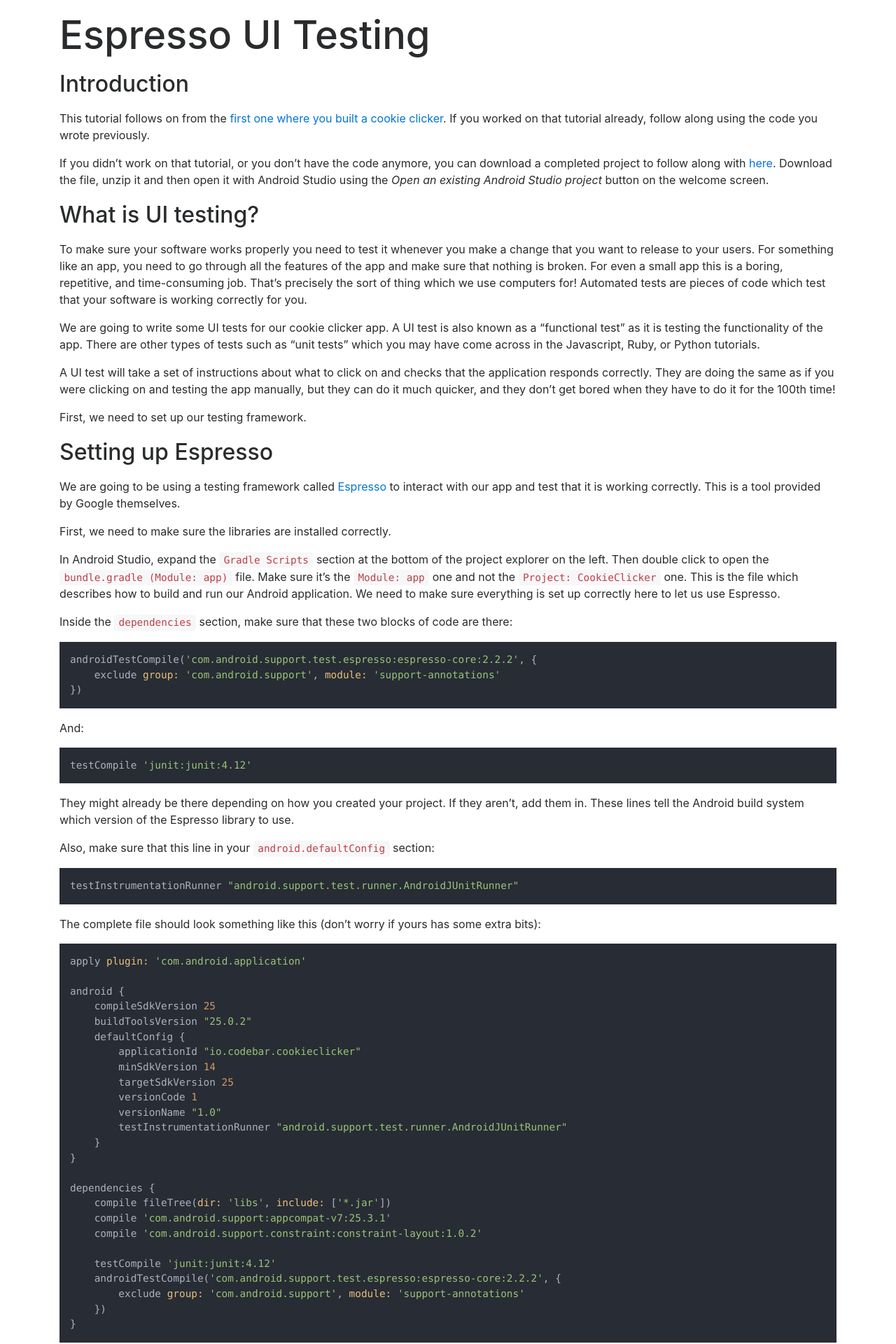
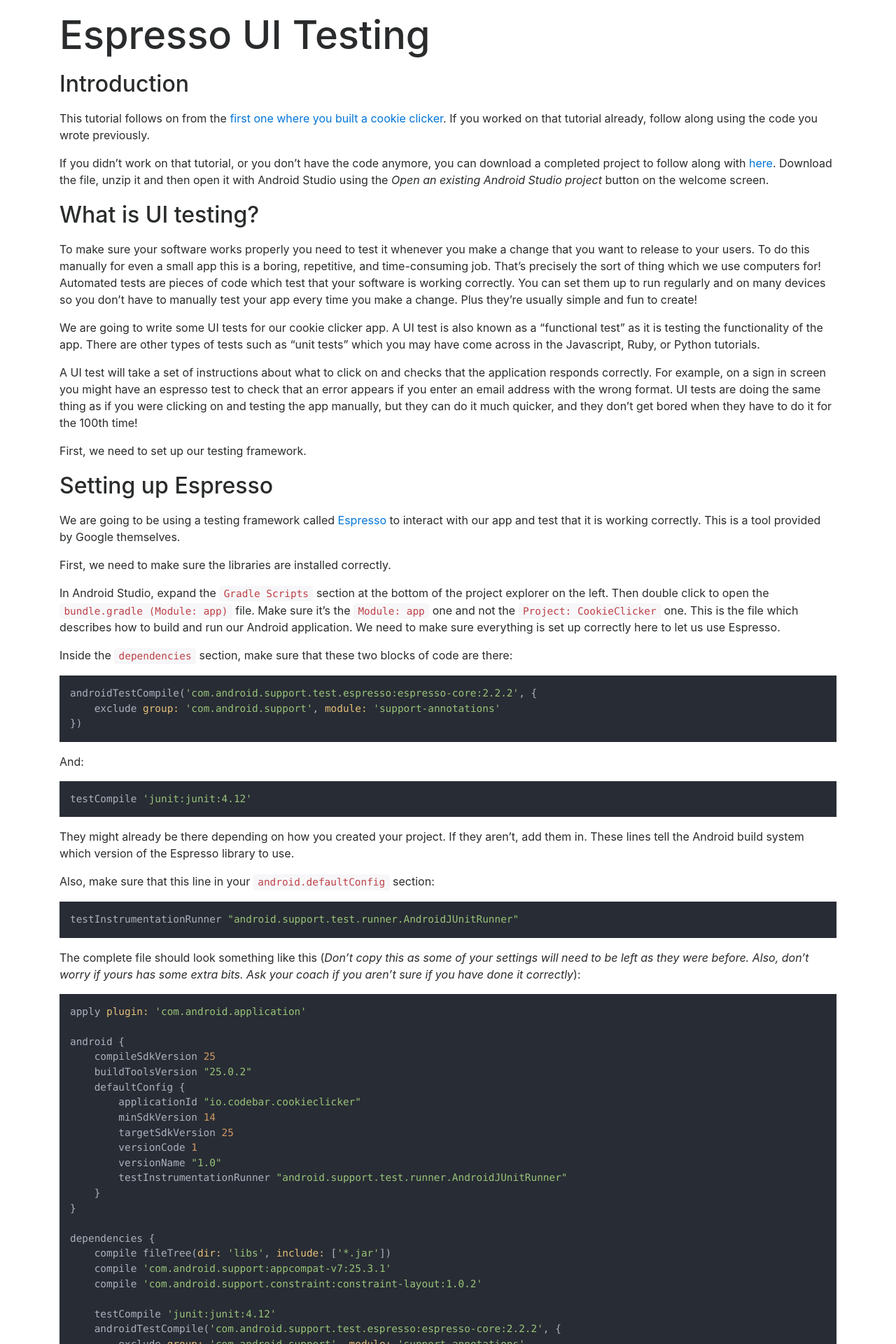
Before and after one commit to codebar/android-tutorials, a Jekyll site: the page built from worksheets/espresso-testing/index.md, in a window 1280 px wide. Shown: the top 1920 px of the page at 70% size. Built offline with Jekyll 4.4.1, drawn with Linux system fonts in a browser that asks for light colours; nearby versions of some CDN libraries; some of the changed text lies outside the part shown.

Commit message:
Add the suggested areas to the tutorial

````diff
--- a/assets/main.css
+++ b/assets/main.css
@@ -29,3 +29,22 @@
   background-color: #282c34;
   padding: 15px;
 }
+
+.aside {
+  position: relative;
+  padding: 16px;
+  margin: 0 32px;
+}
+.idea {
+  background-color: #FFF9C4;
+}
+.aside p.aside-title {
+  font-weight: bold;
+  margin-bottom: 0;
+}
+.aside p {
+  font-size: 0.8em;
+}
+.aside p:last-child {
+  margin-bottom: 0;
+}
--- a/worksheets/espresso-testing/index.md
+++ b/worksheets/espresso-testing/index.md
@@ -9,11 +9,11 @@
 If you didn't work on that tutorial, or you don't have the code anymore, you can download a completed project to follow along with [here](downloads/cookie-clicker.zip). Download the file, unzip it and then open it with Android Studio using the *Open an existing Android Studio project* button on the welcome screen.
 
 ## What is UI testing?
-To make sure your software works properly you need to test it whenever you make a change that you want to release to your users. For something like an app, you need to go through all the features of the app and make sure that nothing is broken. For even a small app this is a boring, repetitive, and time-consuming job. That's precisely the sort of thing which we use computers for! Automated tests are pieces of code which test that your software is working correctly for you.
+To make sure your software works properly you need to test it whenever you make a change that you want to release to your users. To do this manually for even a small app this is a boring, repetitive, and time-consuming job. That's precisely the sort of thing which we use computers for! Automated tests are pieces of code which test that your software is working correctly. You can set them up to run regularly and on many devices so you don't have to manually test your app every time you make a change. Plus they're usually simple and fun to create!
 
 We are going to write some UI tests for our cookie clicker app. A UI test is also known as a "functional test" as it is testing the functionality of the app. There are other types of tests such as "unit tests" which you may have come across in the Javascript, Ruby, or Python tutorials.
 
-A UI test will take a set of instructions about what to click on and checks that the application responds correctly. They are doing the same as if you were clicking on and testing the app manually, but they can do it much quicker, and they don't get bored when they have to do it for the 100th time!
+A UI test will take a set of instructions about what to click on and checks that the application responds correctly. For example, on a sign in screen you might have an espresso test to check that an error appears if you enter an email address with the wrong format. UI tests are doing the same thing as if you were clicking on and testing the app manually, but they can do it much quicker, and they don't get bored when they have to do it for the 100th time!
 
 First, we need to set up our testing framework.
 
@@ -46,7 +46,7 @@
 testInstrumentationRunner "android.support.test.runner.AndroidJUnitRunner"
 ```
 
-The complete file should look something like this (don't worry if yours has some extra bits):
+The complete file should look something like this (_Don't copy this as some of your settings will need to be left as they were before. Also, don't worry if yours has some extra bits. Ask your coach if you aren't sure if you have done it correctly_):
 
 ```groovy
 apply plugin: 'com.android.application'
@@ -76,7 +76,7 @@
 }
 ```
 
-Press the *Sync Now* button in the bar which has appeared along the top. If the bar disappears after syncing, then everything is set up correctly! If the bar shows and error message and a *Try Again* button then something has gone wrong. Take a look at the error at the bottom of the screen to see if you can fix it, or ask your coach for help.
+Press the *Sync Now* button in the golden yellow bar which has appeared along the top of the code editor window. If the bar disappears after syncing, then everything is set up correctly! If the bar shows and error message and a *Try Again* button then something has gone wrong. Take a look at the error at the bottom of the screen to see if you can fix it, or ask your coach for help.
 
 ## Writing our first test
 Now we have everything set up; we can write our first test!
@@ -129,7 +129,7 @@
 
 This pattern of getting the view with a set of requirements and then checking something with it forms the basis of how Expresso tests work.
 
-The completed test file should now look like this:
+The completed test file should now look like this (_remember, don't copy this directly as some of your code (such as the package name) need to be different. As your coach if you are not sure_):
 
 ```java
 package io.codebar.cookieclicker;
@@ -206,6 +206,16 @@
 
 Let's run this new test using the play icon next to the `totalIncreasesWhenCookieClicked` method line. This test should take just long enough for you to see the 1 on the screen, but it's still so fast that you might blink and miss it!
 
+<div class="aside idea">
+<p class="aside-title">Aside: Breakpoints</p>
+
+<p>If the test is running too fast and you would like to see what is happening clearly, you can try using a _breakpoint_. A breakpoint is a marker which tells the application to pause at a particular line of code so you can see what it is doing. They are very useful for debugging your apps!</p>
+
+<p>To set a breakpoint, click in the margin to the left of the line of code you would like the test to stop on. The first line of the <code>totalIncreasesWhenCookieClicked</code> method is a good place. Then, use the "debug run" button (the one with the bug and play icon to the right of the "play" button you used before).</p>
+
+<p>Now when the test runs, it should stop on that line and show the "debugger" panel at the bottom of the Android Studio window. You can use the buttons in that panel to "step" between lines or to continue running. Hover over the buttons to see a tooltip for what they do and ask your coach if you are unsure.</p>
+</div>
+
 ## Getting a high score!
 We've now tested all the functionality of our app, so now let's do something just for fun: let's make Espresso click loads of time on the cookie and get a high score!
 
@@ -238,3 +248,6 @@
 * [Espresso documentation](https://google.github.io/android-testing-support-library/docs/espresso/index.html).
 * [Android testing documentation](https://developer.android.com/studio/test/index.html).
 * [Using the Espresso test recorder](https://developer.android.com/studio/test/espresso-test-recorder.html).
+
+## Possible extension
+You can try extending your cookie clicker and tests by adding an [`EditText`](https://developer.android.com/reference/android/widget/EditText.html) for you name and a button to submit a high score. Make sure you write some tests for it too!
````
Also changed, not shown: Gemfile.lock, README.md.
